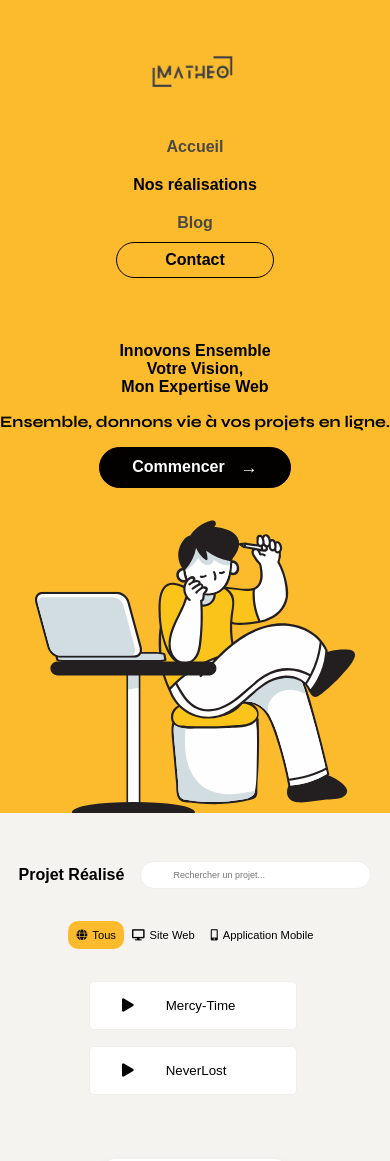
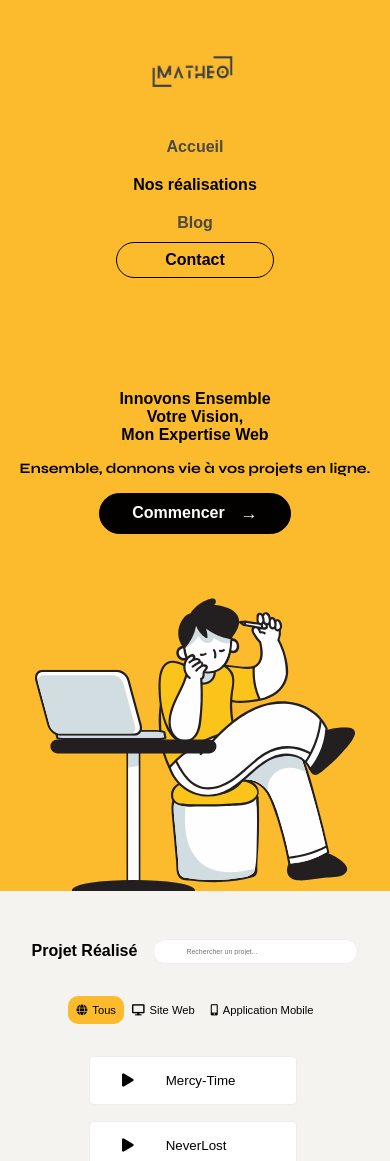
Before and after one commit to Matheo1210/web-design-agence, an Angular app: page / in a window 390 px wide. Shown: the top 1161 px of the page. Built offline with nearby package versions, Linux system fonts and the light colour scheme; a web font is replaced by a local one.

Commit message:
amélioration de la structures

```diff
--- a/src/app/nav/nav.component.scss
+++ b/src/app/nav/nav.component.scss
@@ -131,15 +131,16 @@ nav {
   }
   .title-home {
     margin-right: 0;
+    margin-bottom: 4rem;
     z-index: 1;
   }
   .title {
     font-size: 1rem;
-    margin-top: 10rem;
+    margin-top: 13rem;
     text-align: center;
   }
   .description-home {
-    font-size: 1rem;
+    font-size: 0.9rem;
     margin-bottom: 1rem;
     text-align: center;
   }
--- a/src/app/projet/projet.component.scss
+++ b/src/app/projet/projet.component.scss
@@ -325,7 +325,7 @@
     padding: 0.5rem 5rem 0.5rem 2rem;
     border-radius: 30px;
     border: 1px solid #efeeea;
-    font-size: 9px;
+    font-size: 7px;
     text-align: left;
     width: 100%;
   }
--- a/src/styles.scss
+++ b/src/styles.scss
@@ -10,6 +10,7 @@
   padding: 0;
   box-sizing: border-box;
   font-family: "grandis-extended", sans-serif;
+  color: var(--color-text);
 }
 
 ::-webkit-scrollbar {
```
